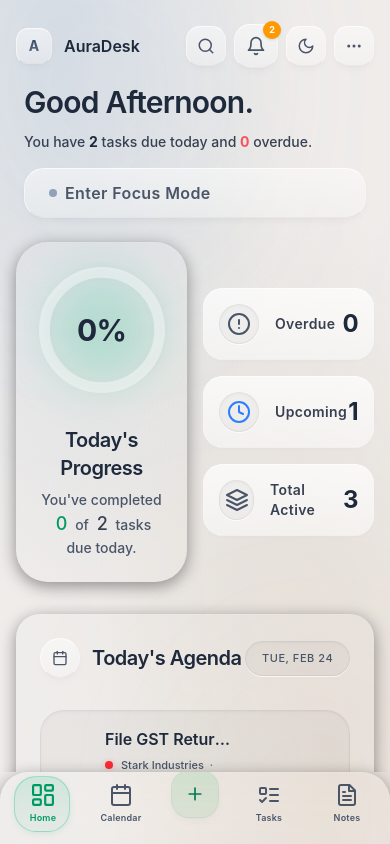
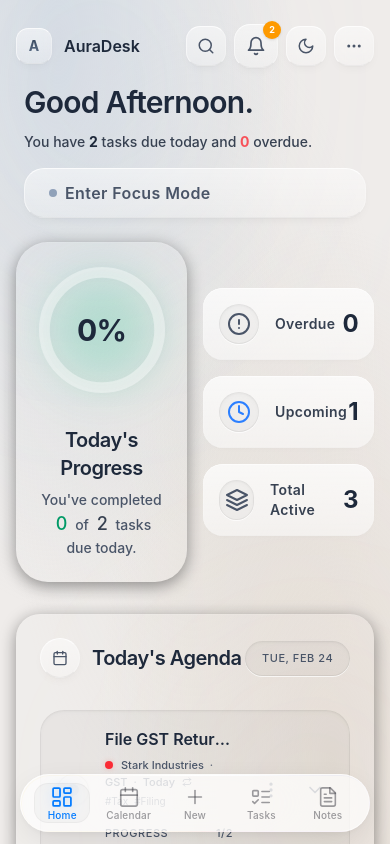
Before and after one commit to hrsagar28/Task-Manager, a React (Vite) app: page / in a window 390 px wide. Built offline with nearby package versions, Linux system fonts and the light colour scheme.

Commit message:
Introduced liquid glass style bottom nav bar in mobile

```diff
--- a/components/Layout.tsx
+++ b/components/Layout.tsx
@@ -55,37 +55,7 @@ export const Layout: React.FC<LayoutProps> = ({
   archiveRetentionDays,
   onSetArchiveRetention
 }) => {
-  const [isNavCompact, setIsNavCompact] = React.useState(false);
   const prevScrollY = React.useRef(0);
-
-  React.useEffect(() => {
-    const handleScroll = (e: Event) => {
-      const target = e.target as HTMLElement;
-      const currentScrollY = target.scrollTop;
-      const delta = currentScrollY - prevScrollY.current;
-
-      // Only toggle if scrolled past threshold to prevent flicker
-      if (Math.abs(delta) > 10) {
-        if (delta > 0 && currentScrollY > 50) {
-          setIsNavCompact(true);
-        } else if (delta < 0) {
-          setIsNavCompact(false);
-        }
-        prevScrollY.current = currentScrollY;
-      }
-    };
-
-    const mainContent = document.getElementById('main-content');
-    if (mainContent) {
-      mainContent.addEventListener('scroll', handleScroll, { passive: true });
-    }
-
-    return () => {
-      if (mainContent) {
-        mainContent.removeEventListener('scroll', handleScroll);
-      }
-    };
-  }, []);
 
   const modKey = getModifierKey();
   const altKey = getAltKey();
@@ -329,76 +299,100 @@ export const Layout: React.FC<LayoutProps> = ({
         </div>
       </div>
 
-      <main id="main-content" className="relative z-10 flex-1 overflow-y-auto pb-28 md:pb-0 h-full no-scrollbar">
+      <main id="main-content" className="relative z-10 flex-1 overflow-y-auto pb-24 md:pb-0 h-full no-scrollbar">
         <div className="max-w-[1200px] mx-auto p-4 md:p-8 min-h-full flex flex-col pt-2 md:pt-8">
           {children}
         </div>
       </main>
 
-      {/* Bottom Navigation (Mobile) - Glass Pill */}
+      {/* Bottom Navigation (Mobile) - iOS 26 Liquid Glass Tab Bar */}
       <nav
-        className={`md:hidden absolute bottom-0 left-0 right-0 z-40 volumetric-surface glass-noise glass-shelf transition-all duration-[400ms] ease-[cubic-bezier(0.16,1,0.3,1)] will-change-[transform,height,padding] ${isNavCompact ? 'mx-6 mb-6 rounded-[32px] px-2' : 'rounded-t-[28px] px-1'
-          } ${isFocusMode ? 'opacity-40 blur-sm hover:opacity-100 hover:blur-none grayscale' : 'opacity-100'}`}
-        style={{
-          paddingBottom: isNavCompact ? '0' : 'calc(0.5rem + env(safe-area-inset-bottom, 0px))',
-          backdropFilter: isNavCompact ? 'blur(64px) saturate(1.8) brightness(1.05)' : 'blur(48px) saturate(1.8) brightness(1.05)',
-          WebkitBackdropFilter: isNavCompact ? 'blur(64px) saturate(1.8) brightness(1.05)' : 'blur(48px) saturate(1.8) brightness(1.05)',
-        }}
+        className={`md:hidden ios26-tab-bar ${isFocusMode ? 'opacity-40 blur-sm hover:opacity-100 hover:blur-none grayscale' : 'opacity-100'
+          }`}
+        role="tablist"
+        aria-label="Main navigation"
       >
-        <div className={`flex justify-around items-center transition-all duration-[400ms] ease-[cubic-bezier(0.16,1,0.3,1)] relative ${isNavCompact ? 'h-[56px]' : 'h-[64px]'}`}>
-          {/* Glass Pill Indicator (Mobile) */}
-          <div
-            className="absolute top-1/2 -translate-y-1/2 z-0 transition-all duration-[400ms] ease-[cubic-bezier(0.16,1,0.3,1)] pointer-events-none"
-            style={{
-              width: isNavCompact ? '40px' : '56px',
-              height: isNavCompact ? '40px' : '56px',
-              borderRadius: isNavCompact ? '16px' : '22px',
-              left: `calc(${((['DASHBOARD', 'CALENDAR', 'TASKS', 'NOTES'].indexOf(currentView) > 1 ? ['DASHBOARD', 'CALENDAR', 'TASKS', 'NOTES'].indexOf(currentView) + 1 : ['DASHBOARD', 'CALENDAR', 'TASKS', 'NOTES'].indexOf(currentView)) * 20) + 10}% - ${isNavCompact ? 20 : 28}px)`,
-              background: 'linear-gradient(180deg, rgba(16,185,129,0.15), rgba(5,150,105,0.05))',
-              border: '0.5px solid rgba(16,185,129,0.3)',
-              boxShadow: '0 2px 8px -2px rgba(16, 185, 129, 0.2), inset 0 0.5px 0 0 rgba(180, 230, 190, 0.3)',
-              backdropFilter: 'blur(12px)',
-              WebkitBackdropFilter: 'blur(12px)'
-            }}
-          />
-          <NavButton
-            active={currentView === 'DASHBOARD'}
+        <div className="flex items-center relative h-[56px]">
+          {/* Active Tab Indicator — slides to current view */}
+          {(() => {
+            const tabPositionMap: Record<string, number> = {
+              DASHBOARD: 0,
+              CALENDAR: 1,
+              TASKS: 3,
+              NOTES: 4,
+            };
+            const idx = tabPositionMap[currentView];
+            return idx !== undefined ? (
+              <div
+                className="tab-active-indicator"
+                style={{ left: `calc(${idx * 20 + 10}% - 28px)` }}
+                aria-hidden="true"
+              />
+            ) : null;
+          })()}
+
+          {/* Tab: Dashboard */}
+          <button
+            role="tab"
+            aria-selected={currentView === 'DASHBOARD'}
             onClick={() => setCurrentView('DASHBOARD')}
-            icon={<LayoutDashboard />}
-            label="Home"
-            badge={currentView !== 'DASHBOARD' ? badgeCounts?.dashboard : 0}
-            isCompact={isNavCompact}
-          />
-          <NavButton
-            active={currentView === 'CALENDAR'}
+            className={`ios26-tab-btn ${currentView === 'DASHBOARD' ? 'is-active' : 'is-inactive'}`}
+          >
+            <div className="relative">
+              <LayoutDashboard />
+              {currentView !== 'DASHBOARD' && badgeCounts?.dashboard && badgeCounts.dashboard > 0 && (
+                <span className="ios26-tab-badge">
+                  {badgeCounts.dashboard > 99 ? '99+' : badgeCounts.dashboard}
+                </span>
+              )}
+            </div>
+            <span className="ios26-tab-label">Home</span>
+          </button>
+
+          {/* Tab: Calendar */}
+          <button
+            role="tab"
+            aria-selected={currentView === 'CALENDAR'}
             onClick={() => setCurrentView('CALENDAR')}
-            icon={<Calendar />}
-            label="Calendar"
-            isCompact={isNavCompact}
-          />
-          {/* Center FAB - slightly smaller on mobile */}
+            className={`ios26-tab-btn ${currentView === 'CALENDAR' ? 'is-active' : 'is-inactive'}`}
+          >
+            <Calendar />
+            <span className="ios26-tab-label">Calendar</span>
+          </button>
+
+          {/* Tab: New (replaces old protruding FAB) */}
           <button
+            role="tab"
+            aria-selected={false}
             onClick={onAddNew}
-            className={`relative z-10 volumetric-btn volumetric-btn-primary flex items-center justify-center text-emerald-700 dark:text-emerald-300 shadow-lg transition-all duration-[400ms] ease-[cubic-bezier(0.16,1,0.3,1)] ${isNavCompact ? 'w-10 h-10 rounded-[14px] mt-0' : 'w-12 h-12 rounded-[18px] -mt-5'
-              }`}
-            aria-label="Add new task"
+            className="ios26-tab-btn is-inactive"
+            aria-label="Create new item"
           >
-            <Plus className={`transition-all duration-[400ms] ease-[cubic-bezier(0.16,1,0.3,1)] ${isNavCompact ? 'w-4 h-4' : 'w-5 h-5'}`} />
+            <Plus />
+            <span className="ios26-tab-label">New</span>
           </button>
-          <NavButton
-            active={currentView === 'TASKS'}
+
+          {/* Tab: Tasks */}
+          <button
+            role="tab"
+            aria-selected={currentView === 'TASKS'}
             onClick={() => setCurrentView('TASKS')}
-            icon={<ListTodo />}
-            label="Tasks"
-            isCompact={isNavCompact}
-          />
-          <NavButton
-            active={currentView === 'NOTES'}
+            className={`ios26-tab-btn ${currentView === 'TASKS' ? 'is-active' : 'is-inactive'}`}
+          >
+            <ListTodo />
+            <span className="ios26-tab-label">Tasks</span>
+          </button>
+
+          {/* Tab: Notes */}
+          <button
+            role="tab"
+            aria-selected={currentView === 'NOTES'}
             onClick={() => setCurrentView('NOTES')}
-            icon={<FileText />}
-            label="Notes"
-            isCompact={isNavCompact}
-          />
+            className={`ios26-tab-btn ${currentView === 'NOTES' ? 'is-active' : 'is-inactive'}`}
+          >
+            <FileText />
+            <span className="ios26-tab-label">Notes</span>
+          </button>
         </div>
       </nav>
 
@@ -422,31 +416,7 @@ export const Layout: React.FC<LayoutProps> = ({
   );
 };
 
-const NavButton = ({ active, onClick, icon, label, badge, isCompact }: {
-  active: boolean, onClick: () => void, icon: React.ReactNode, label: string, badge?: number, isCompact?: boolean
-}) => (
-  <button
-    onClick={onClick}
-    className={`relative z-10 flex flex-col items-center justify-center transition-all duration-[400ms] ease-[cubic-bezier(0.16,1,0.3,1)] ${isCompact ? 'w-10 h-10 gap-0' : 'w-14 h-14 gap-1'
-      } rounded-[22px] ${active
-        ? 'text-emerald-600 dark:text-emerald-400 font-bold'
-        : 'text-theme-tertiary hover:text-theme-secondary hover-surface'
-      }`}
-  >
-    <div className={`relative transition-all duration-[400ms] ease-[cubic-bezier(0.16,1,0.3,1)] ${active && !isCompact ? 'scale-110' : ''}`}>
-      <div className="relative">{icon}</div>
-      {badge && badge > 0 ? (
-        <div className={`absolute -top-1.5 -right-1.5 w-4 h-4 rounded-full bg-red-500 text-white text-[8px] font-bold flex items-center justify-center shadow-sm transition-all duration-[400ms] ${isCompact ? 'scale-75 -right-2' : ''}`}>
-          {badge > 99 ? '99+' : badge}
-        </div>
-      ) : null}
-    </div>
-    <span className={`text-[9px] font-semibold tracking-wide transition-all duration-[400ms] ease-[cubic-bezier(0.16,1,0.3,1)] overflow-hidden ${isCompact ? 'opacity-0 max-h-0 transform scale-y-0 translate-y-2' : 'opacity-100 max-h-4 transform scale-y-100 translate-y-0'
-      }`}>
-      {label}
-    </span>
-  </button>
-);
+
 
 const SidebarButton = ({ active, onClick, icon, label, shortcut, badge, collapsed }: { active: boolean, onClick: () => void, icon: React.ReactNode, label: string, shortcut?: string, badge?: number, collapsed?: boolean }) => (
   <button
--- a/index.css
+++ b/index.css
@@ -1220,3 +1220,224 @@ html.dark input[type="date"] {
     animation-play-state: paused !important;
   }
 }
+
+/* ================================ */
+/* iOS 26 LIQUID GLASS TAB BAR      */
+/* ================================ */
+
+.ios26-tab-bar {
+  position: fixed;
+  bottom: 0;
+  left: 0;
+  right: 0;
+  z-index: 40;
+  margin: 0 20px calc(12px + env(safe-area-inset-bottom, 0px)) 20px;
+  padding: 0 8px;
+  border-radius: 9999px;
+  background: rgba(28, 28, 30, 0.72);
+  backdrop-filter: blur(64px) saturate(1.8) brightness(0.95);
+  -webkit-backdrop-filter: blur(64px) saturate(1.8) brightness(0.95);
+  border: 0.5px solid rgba(255, 255, 255, 0.12);
+  box-shadow:
+    0 8px 32px -8px rgba(0, 0, 0, 0.4),
+    0 2px 8px -2px rgba(0, 0, 0, 0.2);
+}
+
+html:not(.dark) .ios26-tab-bar {
+  background: rgba(255, 255, 255, 0.72);
+  backdrop-filter: blur(64px) saturate(1.9) brightness(1.08);
+  -webkit-backdrop-filter: blur(64px) saturate(1.9) brightness(1.08);
+  border: 0.5px solid rgba(255, 255, 255, 0.55);
+  box-shadow:
+    0 8px 32px -8px rgba(0, 0, 0, 0.12),
+    0 2px 8px -2px rgba(0, 0, 0, 0.06);
+}
+
+/* Top edge specular highlight */
+.ios26-tab-bar::before {
+  content: '';
+  position: absolute;
+  top: 0;
+  left: 10%;
+  right: 10%;
+  height: 0.5px;
+  background: linear-gradient(90deg,
+      transparent 0%, rgba(255, 255, 255, 0.3) 30%,
+      rgba(255, 255, 255, 0.4) 50%, rgba(255, 255, 255, 0.3) 70%,
+      transparent 100%);
+  border-radius: 9999px;
+  z-index: 2;
+  pointer-events: none;
+}
+
+html:not(.dark) .ios26-tab-bar::before {
+  background: linear-gradient(90deg,
+      transparent 0%, rgba(255, 255, 255, 0.8) 30%,
+      rgba(255, 255, 255, 0.95) 50%, rgba(255, 255, 255, 0.8) 70%,
+      transparent 100%);
+}
+
+/* Prismatic chromatic border shimmer */
+@property --tab-bar-hue {
+  syntax: '<angle>';
+  inherits: false;
+  initial-value: 0deg;
+}
+
+@keyframes prismatic-shift {
+  0% {
+    --tab-bar-hue: 0deg;
+  }
+
+  100% {
+    --tab-bar-hue: 360deg;
+  }
+}
+
+.ios26-tab-bar::after {
+  content: '';
+  position: absolute;
+  inset: -0.5px;
+  border-radius: inherit;
+  background: conic-gradient(from var(--tab-bar-hue, 0deg) at 50% 50%,
+      rgba(255, 59, 48, 0.15) 0deg,
+      rgba(255, 149, 0, 0.12) 60deg,
+      rgba(255, 204, 0, 0.10) 120deg,
+      rgba(52, 199, 89, 0.12) 180deg,
+      rgba(0, 122, 255, 0.15) 240deg,
+      rgba(175, 82, 222, 0.12) 300deg,
+      rgba(255, 59, 48, 0.15) 360deg);
+  -webkit-mask: linear-gradient(#fff 0 0) content-box, linear-gradient(#fff 0 0);
+  mask: linear-gradient(#fff 0 0) content-box, linear-gradient(#fff 0 0);
+  -webkit-mask-composite: xor;
+  mask-composite: exclude;
+  padding: 0.5px;
+  z-index: 1;
+  pointer-events: none;
+  animation: prismatic-shift 12s linear infinite;
+  opacity: 0.7;
+}
+
+html:not(.dark) .ios26-tab-bar::after {
+  opacity: 0.4;
+}
+
+/* Subtle active tab indicator */
+.tab-active-indicator {
+  position: absolute;
+  top: 50%;
+  transform: translateY(-50%);
+  width: 56px;
+  height: 40px;
+  border-radius: 14px;
+  background: rgba(255, 255, 255, 0.08);
+  backdrop-filter: blur(8px);
+  -webkit-backdrop-filter: blur(8px);
+  border: 0.5px solid rgba(255, 255, 255, 0.06);
+  transition: left 0.4s cubic-bezier(0.16, 1, 0.3, 1);
+  pointer-events: none;
+  z-index: 0;
+}
+
+html:not(.dark) .tab-active-indicator {
+  background: rgba(0, 0, 0, 0.04);
+  border: 0.5px solid rgba(0, 0, 0, 0.03);
+}
+
+/* Tab buttons */
+.ios26-tab-btn {
+  position: relative;
+  z-index: 2;
+  display: flex;
+  flex-direction: column;
+  align-items: center;
+  justify-content: center;
+  flex: 1;
+  height: 56px;
+  gap: 2px;
+  border: none;
+  background: none;
+  cursor: pointer;
+  -webkit-tap-highlight-color: transparent;
+  transition: all 0.3s cubic-bezier(0.16, 1, 0.3, 1);
+}
+
+.ios26-tab-btn svg {
+  width: 22px;
+  height: 22px;
+  stroke-width: 1.75;
+  transition: all 0.3s cubic-bezier(0.16, 1, 0.3, 1);
+}
+
+.ios26-tab-label {
+  font-size: 10px;
+  font-weight: 500;
+  letter-spacing: 0.02em;
+  line-height: 1;
+}
+
+/* Dark mode colors */
+.ios26-tab-btn.is-inactive {
+  color: rgba(255, 255, 255, 0.45);
+}
+
+.ios26-tab-btn.is-inactive:hover {
+  color: rgba(255, 255, 255, 0.65);
+}
+
+.ios26-tab-btn.is-active {
+  color: #0A84FF;
+}
+
+.ios26-tab-btn.is-active svg {
+  transform: scale(1.08);
+  filter: drop-shadow(0 0 6px rgba(10, 132, 255, 0.3));
+}
+
+/* Light mode colors */
+html:not(.dark) .ios26-tab-btn.is-inactive {
+  color: rgba(60, 60, 67, 0.5);
+}
+
+html:not(.dark) .ios26-tab-btn.is-inactive:hover {
+  color: rgba(60, 60, 67, 0.7);
+}
+
+html:not(.dark) .ios26-tab-btn.is-active {
+  color: #007AFF;
+}
+
+html:not(.dark) .ios26-tab-btn.is-active svg {
+  filter: drop-shadow(0 0 6px rgba(0, 122, 255, 0.25));
+}
+
+/* Badge */
+.ios26-tab-badge {
+  position: absolute;
+  top: 6px;
+  right: calc(50% - 18px);
+  min-width: 16px;
+  height: 16px;
+  padding: 0 4px;
+  border-radius: 8px;
+  background: #FF3B30;
+  color: white;
+  font-size: 9px;
+  font-weight: 700;
+  display: flex;
+  align-items: center;
+  justify-content: center;
+  box-shadow: 0 2px 4px rgba(255, 59, 48, 0.3);
+  z-index: 3;
+}
+
+/* Reduced motion */
+@media (prefers-reduced-motion: reduce) {
+  .ios26-tab-bar::after {
+    animation: none !important;
+  }
+
+  .tab-active-indicator {
+    transition-duration: 0.15s !important;
+  }
+}
--- a/package.json
+++ b/package.json
@@ -9,6 +9,7 @@
     "preview": "vite preview"
   },
   "dependencies": {
+    "@rollup/rollup-win32-arm64-msvc": "^4.59.0",
     "marked": "9.1.6",
     "react": "^19.2.4",
     "react-dom": "^19.2.4"
```
Also changed, not shown: 1 other file (tests, documents, lock files or other folders).
